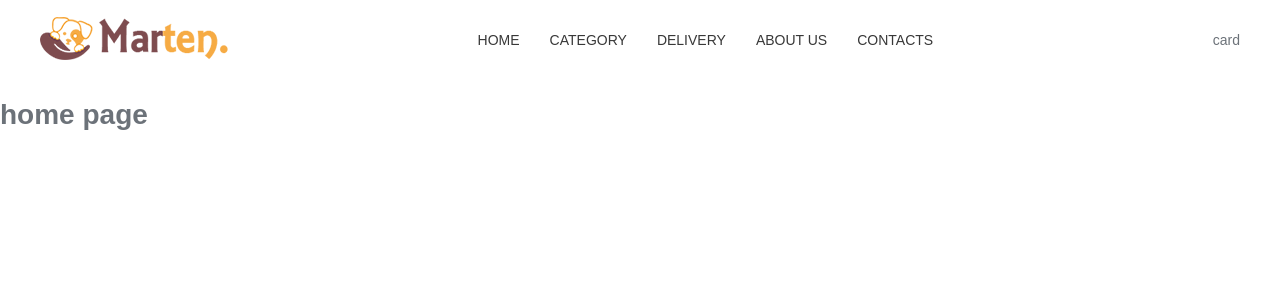
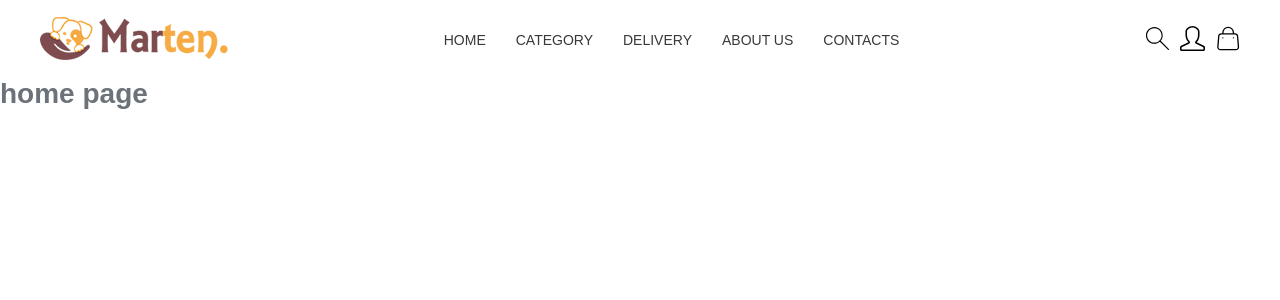
Before and after one commit to ZagSerSan/dp_online-store, a React (Create React App) app: page / in a window 1280 px wide. Shown: the top 300 px of the page. Built offline with nearby package versions, Linux system fonts and the light colour scheme.

Commit message:
catr block

```diff
--- a/src/app/app.css
+++ b/src/app/app.css
@@ -3,6 +3,32 @@ body {
   font-size: 14px;
   -webkit-font-smoothing: antialiased;
   color: #6c7279;
+}
+
+body {
+  background-color: #ffffff;
+  margin: 0;
+}
+
+*,
+*:before,
+*:after {
+  -webkit-box-sizing: border-box;
+          box-sizing: border-box;
+}
+
+h1, h2, h3, h4, h5, h6, p {
+  margin: 0px auto;
+  width: auto;
+  line-height: 1;
+}
+
+a {
+  text-decoration: none;
+  color: inherit;
+}
+a:hover {
+  text-decoration: underline;
 }
 
 .wrapper {
--- a/src/app/app.scss
+++ b/src/app/app.scss
@@ -1,5 +1,5 @@
 //* <МИКСИНЫ>===============================================================================================
-// @import "mixins";
+@import "./scss/mixins";
 
 //* <ШРИФТЫ>===============================================================================================
 //<Подключаем шрифты>=======================================================================================
@@ -22,7 +22,7 @@ $md3: 767.98;
 $md4: 479.98;
 $md5: 379.98;
 //* <ОБНУЛЕНИЕ, ОБЩИЕ ПАРАМЕТРЫ>===============================================================================================
-// @import "null";
+@import "./scss/null";
 
 //* <ПОДКЛЮЧЕНИЕ ФАЙЛОВ СТИЛЕЙ СТРАНИЦ И ЭЛЕМЕНТОВ>====================================================================================================
 // @import "header";
@@ -55,6 +55,7 @@ $md5: 379.98;
 //todo -Intro -------------------
 
 //* <АДАПТИВ>====================================================================================================
+// сделать отдельно в файлах компонентов
 //? Point 1 ----------------------------------
 @media (max-width: $md1) {
 }
--- /dev/null
+++ b/src/app/components/common/icon.jsx
@@ -0,0 +1,28 @@
+import React from 'react'
+
+const Icon = ({ id, className }) => {
+  switch (id) {
+    case 'search':
+      return (
+        <svg className={className} viewBox="0 0 32 32">
+          <path d="M30.531 29.469l-10.453-10.453c1.604-1.861 2.58-4.301 2.58-6.97 0-5.912-4.793-10.704-10.704-10.704s-10.704 4.793-10.704 10.704c0 5.912 4.793 10.704 10.704 10.704 0.016 0 0.032-0 0.048-0h-0.002c2.697-0.011 5.156-1.022 7.027-2.681l-0.011 0.010 10.453 10.453c0.136 0.136 0.324 0.22 0.531 0.22 0.415 0 0.751-0.336 0.751-0.751 0-0.207-0.084-0.395-0.22-0.531v0zM2.75 12c0-5.109 4.141-9.25 9.25-9.25s9.25 4.141 9.25 9.25c0 5.109-4.141 9.25-9.25 9.25v0c-5.106-0.006-9.244-4.144-9.25-9.249v-0.001z"></path>
+        </svg>
+      )
+    case 'user':
+      return (
+        <svg className={className} viewBox="0 0 32 32">
+          <path d="M15.992 2c3.396 0 6.998 2.86 6.998 4.995v4.997c0 1.924-0.8 5.604-2.945 7.293-0.547 0.43-0.831 1.115-0.749 1.807 0.082 0.692 0.518 1.291 1.151 1.582l8.703 4.127c0.068 0.031 0.834 0.16 0.834 1.23l0.001 1.952-27.984 0.002v-2.029c0-0.795 0.596-1.045 0.835-1.154l8.782-4.145c0.63-0.289 1.065-0.885 1.149-1.573s-0.193-1.37-0.733-1.803c-2.078-1.668-3.046-5.335-3.046-7.287v-4.997c0.001-2.089 3.638-4.995 7.004-4.995zM15.992-0c-4.416 0-9.004 3.686-9.004 6.996v4.997c0 2.184 0.997 6.601 3.793 8.847l-8.783 4.145s-1.998 0.89-1.998 1.999v3.001c0 1.105 0.895 1.999 1.998 1.999h27.986c1.105 0 1.999-0.895 1.999-1.999v-3.001c0-1.175-1.999-1.999-1.999-1.999l-8.703-4.127c2.77-2.18 3.708-6.464 3.708-8.865v-4.997c0-3.31-4.582-6.995-8.998-6.995v0z"></path>
+        </svg>
+      )
+    case 'cart':
+      return (
+        <svg className={className} viewBox="2 2 19 19" fill="none">
+          <path d="M8 11.01V11M16 11.01V11M8 8V7C8 5.93913 8.42143 4.92172 9.17157 4.17157C9.92172 3.42143 10.9391 3 12 3C13.0609 3 14.0783 3.42143 14.8284 4.17157C15.5786 4.92172 16 5.93913 16 7V8M8 8H6.84027C5.80009 8 4.93356 8.79732 4.84718 9.83391L4.18051 17.8339C4.08334 18.9999 5.00352 20 6.1736 20H17.8264C18.9965 20 19.9167 18.9999 19.8195 17.8339L19.1528 9.83391C19.0664 8.79732 18.1999 8 17.1597 8H16M8 8H16" stroke="#000000" stroke-width="1" stroke-linecap="round" stroke-linejoin="round"/>
+        </svg>
+      )
+    default:
+      return null
+  }
+}
+
+export default Icon
--- a/src/app/components/header.css
+++ b/src/app/components/header.css
@@ -25,4 +25,67 @@
 }
 .header-nav__link:hover {
   color: #f6ab44;
+  text-decoration: none;
 }
+
+.header-cart__icon {
+  height: 25px;
+  margin-right: 10px;
+  cursor: pointer;
+  -webkit-transition: fill 0.15s linear;
+  transition: fill 0.15s linear;
+}
+.header-cart__icon path {
+  -webkit-transition: stroke 0.15s linear;
+  transition: stroke 0.15s linear;
+}
+.header-cart__icon:hover:not(:last-child) {
+  fill: #ca8d38;
+}
+.header-cart__icon:hover:last-child path {
+  stroke: #f6ab44;
+}
+.header-cart__icon:last-child {
+  margin-right: 0;
+}
+
+/*
+.burger {
+	display: none;
+	background: none;
+	padding: 13px 2px;
+	border: 0px;
+	font-size: 0;
+	cursor: pointer;
+	&__icon {
+		display: block;
+		width: 37px;
+		height: 3px;
+		background-color: #fff;
+		border-radius: 2px;
+
+		position: relative;
+
+		&:before, &:after {
+			content: "";
+			position: absolute;
+			top: 9px;
+			left: 0;
+			width: 37px;
+			height: 3px;
+			background-color: #fff;
+			border-radius: 2px;
+		}
+		&:after {
+			content: "";
+			position: absolute;
+			top: -9px;
+			left: 0;
+			width: 37px;
+			height: 3px;
+			background-color: #fff;
+			border-radius: 2px
+		}
+	}
+}
+*/
--- a/src/app/components/header.jsx
+++ b/src/app/components/header.jsx
@@ -1,12 +1,15 @@
 import React from 'react'
+import { Link } from 'react-router-dom'
+// css
 import './header.css'
+// components
 import LOGO from '../assets/img/logo/logo.png'
-import { Link } from 'react-router-dom'
+import Icon from './common/icon'
 
 const Header = () => {
   return (
     <header className='container header'>
-      <div className='header__logo'>
+      <div className='header-logo'>
         <img src={LOGO} alt="logo" />
       </div>
       <nav className='header-nav'>
@@ -16,7 +19,11 @@ const Header = () => {
         <Link to="/about" className='header-nav__link'>About us</Link>
         <Link to="/contacts" className='header-nav__link'>Contacts</Link>
       </nav>
-      <div className='header__cart'>card</div>
+      <div className='header-cart'>
+        <Icon className='header-cart__icon' id='search'/>
+        <Icon className='header-cart__icon' id='user'/>
+        <Icon className='header-cart__icon' id='cart'/>
+      </div>
     </header>
   )
 }
--- a/src/app/components/header.scss
+++ b/src/app/components/header.scss
@@ -1,3 +1,4 @@
+//====================================================================================================
 .header {
 	display: flex;
 	justify-content: space-between;
@@ -12,15 +13,81 @@
 		display: inline-block;
 		font-family: "Montserrat", sans-serif;
 		font-weight: 500;
-    // line-height: 120px;
 		color: #383838;
 		text-decoration: none;
 		text-transform: uppercase;
 		margin-right: 30px;
 		transition: color 0.1s linear;
 		&:hover {
-      // font-weight: 700;
 			color: #f6ab44;
+			text-decoration: none;
 		}
 	}
 }
+
+.header-cart {
+	&__icon {
+		height: 25px;
+		margin-right: 10px;
+		cursor: pointer;
+		transition: fill 0.15s linear;
+		path {
+			transition: stroke 0.15s linear;
+		}
+
+		&:hover:not(:last-child) {
+			fill: #ca8d38;
+		}
+		&:hover:last-child {
+			path {
+				stroke: #f6ab44;
+			}
+		}
+		&:last-child {
+			margin-right: 0;
+		}
+	}
+}
+//====================================================================================================
+/*
+.burger {
+	display: none;
+	background: none;
+	padding: 13px 2px;
+	border: 0px;
+	font-size: 0;
+	cursor: pointer;
+	&__icon {
+		display: block;
+		width: 37px;
+		height: 3px;
+		background-color: #fff;
+		border-radius: 2px;
+
+		position: relative;
+
+		&:before, &:after {
+			content: "";
+			position: absolute;
+			top: 9px;
+			left: 0;
+			width: 37px;
+			height: 3px;
+			background-color: #fff;
+			border-radius: 2px;
+		}
+		&:after {
+			content: "";
+			position: absolute;
+			top: -9px;
+			left: 0;
+			width: 37px;
+			height: 3px;
+			background-color: #fff;
+			border-radius: 2px
+		}
+	}
+}
+*/
+
+//====================================================================================================
--- /dev/null
+++ b/src/app/scss/_null.scss
@@ -0,0 +1,22 @@
+body {
+   background-color: #ffffff;
+   margin: 0;
+}
+*,
+*:before,
+*:after {
+   box-sizing: border-box;
+}
+
+h1,h2,h3,h4,h5,h6,p {
+   margin: 0px auto;
+   width: auto;
+   line-height: 1;
+}
+a {
+   text-decoration: none;
+   color: inherit;
+   &:hover {
+      text-decoration: underline;
+   }
+}
```
Also changed, not shown: src/app/scss/_mixins.scss (added, +13 -0 lines), copy.jsx (added), src/app/assets/svg/cart.svg (added), src/app/assets/svg/search.svg (added), src/app/layouts/home.jsx (line endings or trailing spaces). Lines whose indentation alone changed are shown as unchanged.
